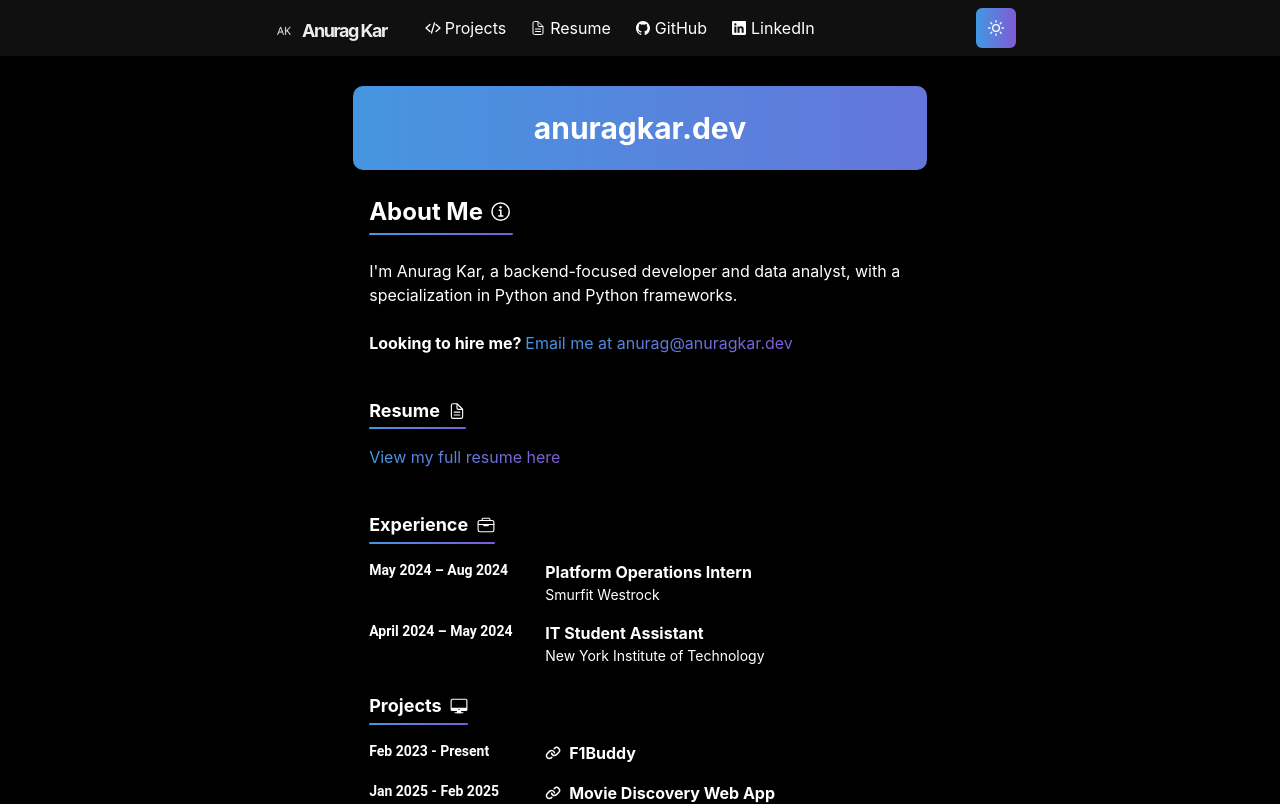
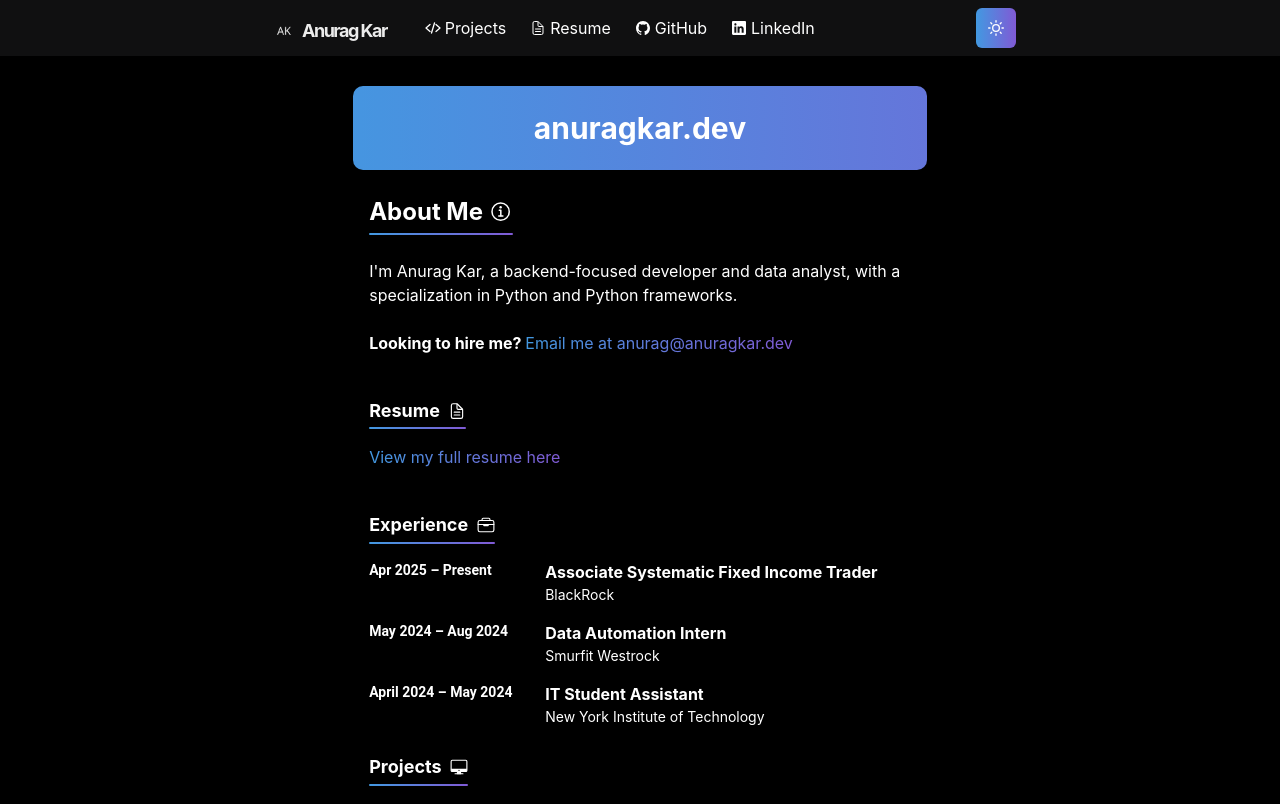
Before and after one commit to anuragkar-dev/anuragkar.dev, a Next.js app: page / in a window 1280 px wide. Shown: the top 804 px of the page. Built offline with nearby package versions, Linux system fonts and the light colour scheme.

Commit message:
upd experience

```diff
--- a/pages/index.js
+++ b/pages/index.js
@@ -209,6 +209,30 @@ const Page = () => {
                                 />
                             </Heading>
                             <VStack spacing={4} align="stretch" mt={4}>
+                            <Grid templateColumns="auto 1fr" gap={4}>
+                                    <GridItem width="10em">
+                                        <Text
+                                            fontSize="sm"
+                                            fontWeight="bold"
+                                            fontFamily="'Roboto', sans-serif"
+                                            color={useColorModeValue('black', 'white')}
+                                            whiteSpace="nowrap"
+                                        >
+                                            Apr 2025 – Present
+                                        </Text>
+                                    </GridItem>
+                                    <GridItem>
+                                        <Text fontWeight="bold">
+                                        Associate Systematic Fixed Income Trader
+                                        </Text>
+                                        <Text
+                                            fontSize="sm"
+                                            color={useColorModeValue('black', 'white')}
+                                        >
+                                            BlackRock
+                                        </Text>
+                                    </GridItem>
+                                </Grid>
                                 <Grid templateColumns="auto 1fr" gap={4}>
                                     <GridItem width="10em">
                                         <Text
@@ -223,7 +247,7 @@ const Page = () => {
                                     </GridItem>
                                     <GridItem>
                                         <Text fontWeight="bold">
-                                            Platform Operations Intern
+                                            Data Automation Intern
                                         </Text>
                                         <Text
                                             fontSize="sm"
```
